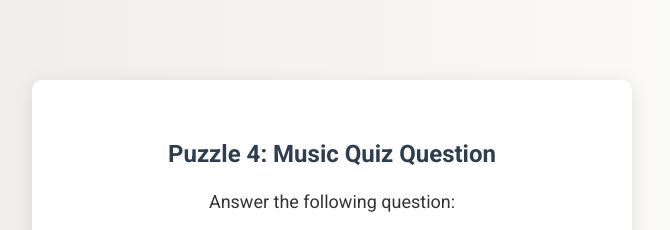
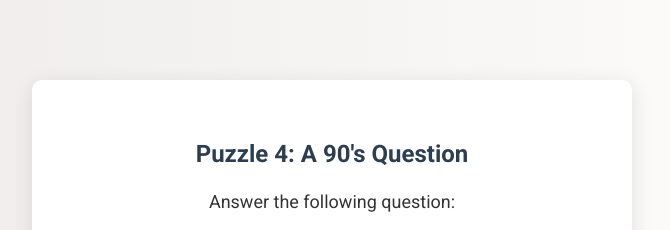
Before and after one commit to TjakBak/holiday-mystery-quest, a plain HTML site: page puzzle4.html in a window 1280 px wide. Shown: the top 230 px of the page, without its empty margins (308-978 px from the left). Drawn offline with Linux system fonts and the light colour scheme.

Commit message:
Update puzzle4.html

```diff
--- a/puzzle4.html
+++ b/puzzle4.html
@@ -9,7 +9,7 @@
 </head>
 <body>
     <div class="container">
-        <h2>Puzzle 4: Music Quiz Question</h2>
+        <h2>Puzzle 4: A 90's Question</h2>
         <p>Answer the following question:</p>
         <p><strong>In the 1990s, a popular handheld electronic game became a global sensation, requiring players to care for a virtual pet by feeding, cleaning, and entertaining it. What was the name of this device</strong></p>
         <input type="text" id="answer" placeholder="Your answer here">
```
